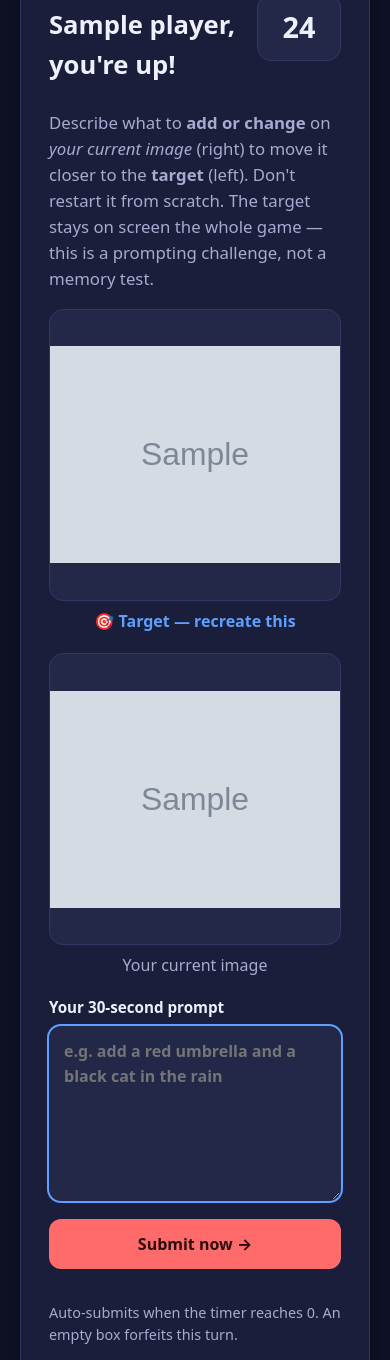
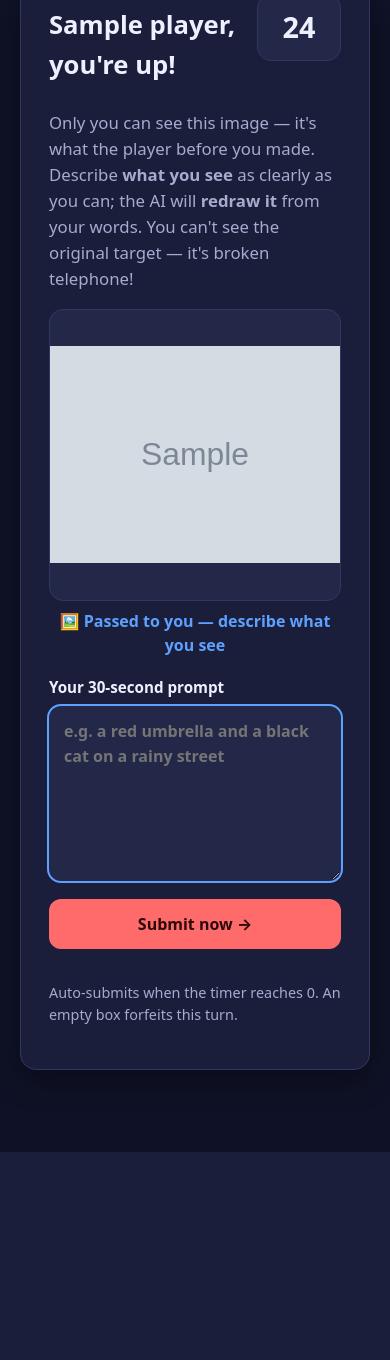
Before and after one commit to 19026606-Karthikeyan-Suresh/Prompt-replay, a FastAPI app: template templates/round.html in a window 390 px wide. Shown: the part 157-1517 px from the top of the page. After the commit the page ends 1309 px from the top, so only its background shows below. Run offline with FastAPI, Linux system fonts and the light colour scheme; the template is opened without the code that fills it: most values are stand-ins (such as "Sample title", 1, 10 or a date in 2020); grey boxes marked "Sample" are stand-in pictures.

Commit message:
Broken telephone: target for Player 1 only, redraw every turn
Reverse the previous "always-visible target" direction into a broken-
telephone chain.

- Only Player 1 (step 1) sees the target. round_screen passes
  reference_image_url only on step 1; steps 2-3 get None, so the target
  URL never reaches a later player's page. Add Cache-Control: no-store so
  the back button can't resurface it from the bfcache.
- Players 2-3 see only the previous player's image and describe it; the
  AI redraws a fresh image from that description every turn. decide_action
  now returns GENERATE for any non-empty prompt; the image-to-image edit
  path and ACTION_EDIT are removed (provider.edit stays on the interface,
  now unused by the game).
- round.html becomes a single centered panel (.round-single): step 1
  shows the target, steps 2-3 show only the previous image with a blank
  fallback.
- Tests: the base-image case now expects GENERATE; the flow test asserts
  the final image reflects only the last player's prompt (telephone drift).
- Reframe README + instructions.md to the telephone flow.

18 tests pass.

Co-Authored-By: Claude Opus 4.8 <noreply@anthropic.com>

```diff
--- a/app/game.py
+++ b/app/game.py
@@ -1,4 +1,4 @@
-"""Game state machine: step ordering, the generate-vs-edit rule, and I/O glue.
+"""Game state machine: step ordering, the regenerate-every-turn rule, and I/O glue.
 
 The pure decision helpers at the top (``latest_image_url``, ``decide_action``,
 ``player_label`` …) contain the actual game rules and take/return plain data, so
@@ -17,10 +17,11 @@ from .config import build_image_provider
 # A relay is always exactly three steps (spec: "There are always 3 steps total").
 TOTAL_STEPS = 3
 
-# Action names returned by decide_action.
-ACTION_GENERATE = "generate"  # text-to-image: create the base image
-ACTION_EDIT = "edit"          # image-to-image: edit the current image
-ACTION_CARRY = "carry"        # empty prompt: keep the current image unchanged
+# Action names returned by decide_action. Every non-empty prompt regenerates a
+# fresh image (broken-telephone: each player re-describes what they see and the
+# AI redraws from scratch), so there is no image-to-image "edit" action.
+ACTION_GENERATE = "generate"  # text-to-image: draw a fresh image from the prompt
+ACTION_CARRY = "carry"        # empty prompt: keep the previous image unchanged
 
 
 # --------------------------------------------------------------------------- #
@@ -47,24 +48,26 @@ def latest_image_url(game: dict) -> Optional[str]:
 
 
 def decide_action(game: dict, prompt: str) -> str:
-    """Decide whether the incoming prompt generates, edits, or is a no-op.
+    """Decide whether the incoming prompt draws a fresh image or is a no-op.
 
-    Encodes the spec's rules:
-      * Empty prompt -> carry the current image forward (step forfeited).
-      * Non-empty prompt with no base image yet -> generate (text-to-image).
-      * Non-empty prompt with a base image present -> edit (image-to-image).
+    Broken-telephone rule: every non-empty prompt regenerates a brand-new image
+    from the player's description (text-to-image) — the previous image is only
+    shown for the player to describe, never carried forward as pixels. An empty
+    prompt forfeits the turn and keeps the previous image.
+
+      * Empty/whitespace prompt -> carry the previous image forward (forfeit).
+      * Any non-empty prompt     -> generate a fresh image (text-to-image).
 
     Args:
         game: The current game row dict.
         prompt: The submitted prompt text (possibly empty/whitespace).
 
     Returns:
-        One of :data:`ACTION_GENERATE`, :data:`ACTION_EDIT`, :data:`ACTION_CARRY`.
+        :data:`ACTION_GENERATE` for a non-empty prompt, else :data:`ACTION_CARRY`.
     """
     if not prompt or not prompt.strip():
         return ACTION_CARRY
-    # A base image exists once any prior step produced one.
-    return ACTION_EDIT if latest_image_url(game) else ACTION_GENERATE
+    return ACTION_GENERATE
 
 
 def player_label(group_size: int, step: int) -> str:
@@ -144,17 +147,13 @@ def submit_prompt(game_id: str, step: int, prompt: str) -> dict:
         return game
 
     action = decide_action(game, prompt)
-    provider = build_image_provider()
 
     if action == ACTION_GENERATE:
+        # Redraw a fresh image from this player's description of what they saw.
+        provider = build_image_provider()
         image_bytes = provider.generate(prompt.strip())
         new_url = storage.upload_generated_image(game_id, step, image_bytes)
-    elif action == ACTION_EDIT:
-        # Fetch the current on-screen image and edit it into the next one.
-        current_bytes = storage.fetch_image_bytes(latest_image_url(game))
-        image_bytes = provider.edit(current_bytes, prompt.strip())
-        new_url = storage.upload_generated_image(game_id, step, image_bytes)
-    else:  # ACTION_CARRY — empty prompt: keep the current image (possibly None)
+    else:  # ACTION_CARRY — empty prompt: keep the previous image (possibly None)
         new_url = latest_image_url(game)
 
     # Record this step's prompt + resulting image and advance the pointer.
--- a/app/main.py
+++ b/app/main.py
@@ -107,14 +107,17 @@ def round_screen(request: Request, game_id: str, n: int) -> HTMLResponse:
     if n != expected:
         return RedirectResponse(url=f"/game/{game_id}/round/{expected}", status_code=303)
 
-    # The reference (target) is shown on every round so this is a prompting test,
-    # not a memory test. Loading it here is cheap: the pool is lru_cached and the
-    # public URL is cached on the Reference after the first upload.
-    reference = storage.get_reference(current["reference_id"])
-    reference_image_url = storage.ensure_reference_uploaded(reference)
+    # Broken-telephone visibility: only Player 1 (step 1) sees the target. Later
+    # players see just the previous player's image, so the target URL must never
+    # reach their page at all — only load/pass it on step 1. (Cheap on step 1: the
+    # pool is lru_cached and the public URL is cached after the first upload.)
+    reference_image_url = None
+    if n == 1:
+        reference = storage.get_reference(current["reference_id"])
+        reference_image_url = storage.ensure_reference_uploaded(reference)
 
     settings = get_settings()
-    return templates.TemplateResponse(
+    response = templates.TemplateResponse(
         request,
         "round.html",
         {
@@ -128,11 +131,15 @@ def round_screen(request: Request, game_id: str, n: int) -> HTMLResponse:
             "post_url": f"/game/{game_id}/round/{n}",
         },
     )
+    # Prevent the browser back button from resurfacing a prior step (e.g. Player 1's
+    # target) from the bfcache after the device is passed to the next player.
+    response.headers["Cache-Control"] = "no-store"
+    return response
 
 
 @app.post("/game/{game_id}/round/{n}")
 def submit_round(request: Request, game_id: str, n: int, prompt: str = Form("")):
-    """Apply a step's prompt (generate/edit/carry) and advance the relay.
+    """Apply a step's prompt (generate/carry) and advance the relay.
 
     Args:
         request: The incoming request.
--- a/static/css/styles.css
+++ b/static/css/styles.css
@@ -136,12 +136,11 @@ input:focus, select:focus, textarea:focus { outline: 2px solid var(--accent-2);
 }
 .canvas-blank span { font-weight: 400; font-size: 0.85rem; }
 
-/* Round layout — target + current image side by side, prompt form below.
-   .round-canvases reuses .compare-grid (2 cols, collapses on mobile). */
-.round-canvases { margin-top: 12px; }
+/* Round layout — one centered image (the target for P1, or the previous player's
+   image for P2/P3), with the prompt form below. */
+.round-single { max-width: 460px; margin: 12px auto 0; }
 .canvas-panel { margin: 0; }
-.canvas-panel figcaption { text-align: center; color: var(--ink-muted); margin-top: 8px; }
-.canvas-panel:first-child figcaption { color: var(--accent-2); font-weight: 700; }
+.canvas-panel figcaption { text-align: center; color: var(--accent-2); font-weight: 700; margin-top: 8px; }
 .prompt-form { margin: 18px 0 0; }
 
 /* Requirement 1: "generating" overlay shown while the image is being made. */
--- a/templates/round.html
+++ b/templates/round.html
@@ -14,30 +14,29 @@
 
     <p class="lede">
         {% if step == 1 %}
-            Describe the <strong>target</strong> on the left — this prompt <strong>generates</strong> your base picture.
+            You're first. Describe the <strong>target picture</strong> below so the AI draws your team's
+            base image. The players after you <strong>won't see the target</strong> — only the picture you make.
         {% else %}
-            Describe what to <strong>add or change</strong> on <em>your current image</em> (right) to move it
-            closer to the <strong>target</strong> (left). Don't restart it from scratch.
+            Only you can see this image — it's what the player before you made. Describe
+            <strong>what you see</strong> as clearly as you can; the AI will <strong>redraw it</strong> from
+            your words. You can't see the original target — it's broken telephone!
         {% endif %}
-        The target stays on screen the whole game — this is a prompting challenge, not a memory test.
     </p>
 
-    <div class="round-canvases compare-grid">
+    <div class="round-single">
         <figure class="canvas-panel">
             <div class="canvas-frame">
-                <img class="canvas-img" src="{{ reference_image_url }}" alt="Target image to recreate" />
-            </div>
-            <figcaption>🎯 Target — recreate this</figcaption>
-        </figure>
-        <figure class="canvas-panel">
-            <div class="canvas-frame">
-                {% if current_image_url %}
-                    <img class="canvas-img" src="{{ current_image_url }}" alt="Your current image" />
+                {% if step == 1 %}
+                    <img class="canvas-img" src="{{ reference_image_url }}" alt="Target picture to describe" />
+                {% elif current_image_url %}
+                    <img class="canvas-img" src="{{ current_image_url }}" alt="Image passed to you" />
                 {% else %}
-                    <div class="canvas-blank">Blank canvas<br /><span>Step 1 creates the base image</span></div>
+                    <div class="canvas-blank">No image yet<br /><span>The previous turn was forfeited — your prompt starts the picture</span></div>
                 {% endif %}
             </div>
-            <figcaption>Your current image</figcaption>
+            <figcaption>
+                {% if step == 1 %}🎯 The target — describe it{% else %}🖼️ Passed to you — describe what you see{% endif %}
+            </figcaption>
         </figure>
     </div>
 
@@ -45,7 +44,7 @@
         <label class="field">
             <span>Your 30-second prompt</span>
             <textarea id="prompt" name="prompt" rows="6" maxlength="500"
-                      placeholder="e.g. add a red umbrella and a black cat in the rain"
+                      placeholder="e.g. a red umbrella and a black cat on a rainy street"
                       autofocus></textarea>
         </label>
         <button class="btn primary" type="submit">Submit now →</button>
```
Also changed, not shown: instructions.md (+11 -12 lines), tests/test_flow.py (+11 -9 lines), tests/test_logic.py (+3 -3 lines), README.md.
